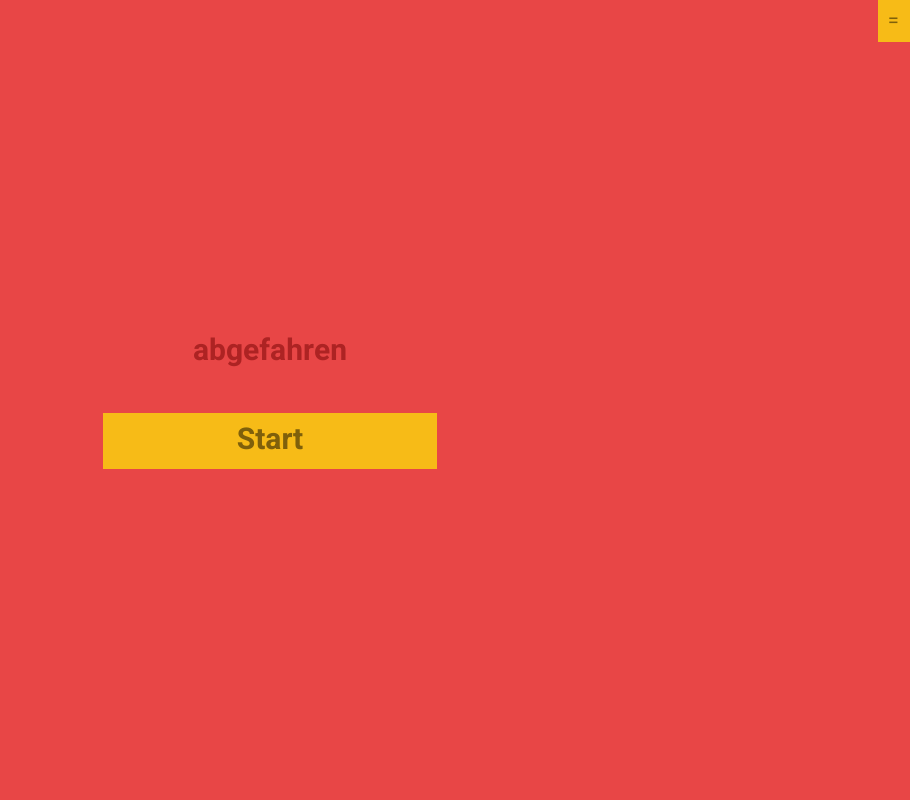
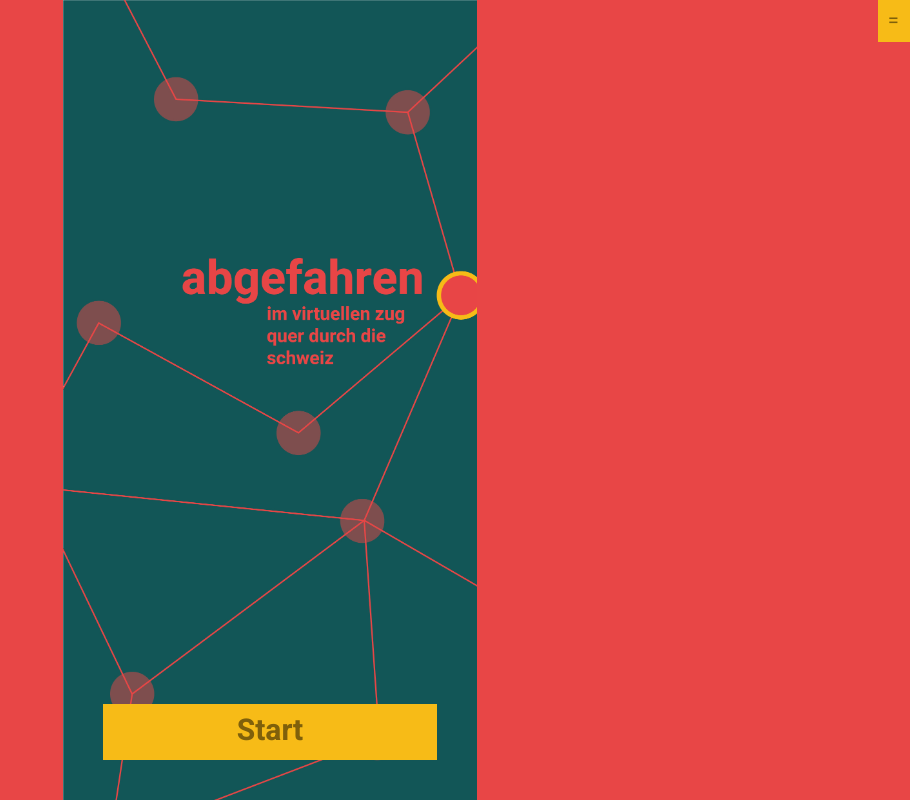
Before and after one commit to leamoser/mma-game_final, a PHP site: page / in a window 1280 px wide. Shown: the whole page, without its empty margins (370-1280 px from the left). Run offline with PHP 8.4, Linux system fonts and the light colour scheme; some libraries are stand-ins or nearby versions.

Commit message:
owa changes

```diff
--- a/css/main.css
+++ b/css/main.css
@@ -433,7 +433,6 @@
   color: var(--co-typo-darkyellow);
   position: relative;
   z-index: 1;
-  transition: 0.5s;
 }
 section#game article#ct_cockpit_added.sticky{
   position: fixed;
@@ -552,11 +551,14 @@
 /*Startseite********************/
 section#index{
   background-color: var(--co-hauptfarbe);
+  background-image: url(/assets/images/bg_graphs.jpg);
+  background-size: cover;
+  background-repeat: no-repeat;
   color: var(--co-typo-darkred);
   display: flex;
   flex-direction: column;
   align-items: center;
-  justify-content: center;
+  justify-content: flex-end;
   gap: var(--ga-around);
 }
 
--- a/index.php
+++ b/index.php
@@ -1,8 +1,5 @@
 <?php include('templates/head.php') ?>
 <section class="maincontainer" id="index">
-    <h1 class="gametitle">
-        <?php echo $gametitle; ?>
-    </h1>
     <a href="choose_mode">
         <button class="full" id="startGame">
             <p>Start</p>
```
Also changed, not shown: assets/json/tutorial.json (+6 -6 lines), assets/images/bg_graphs.jpg (added), manifest.json.
